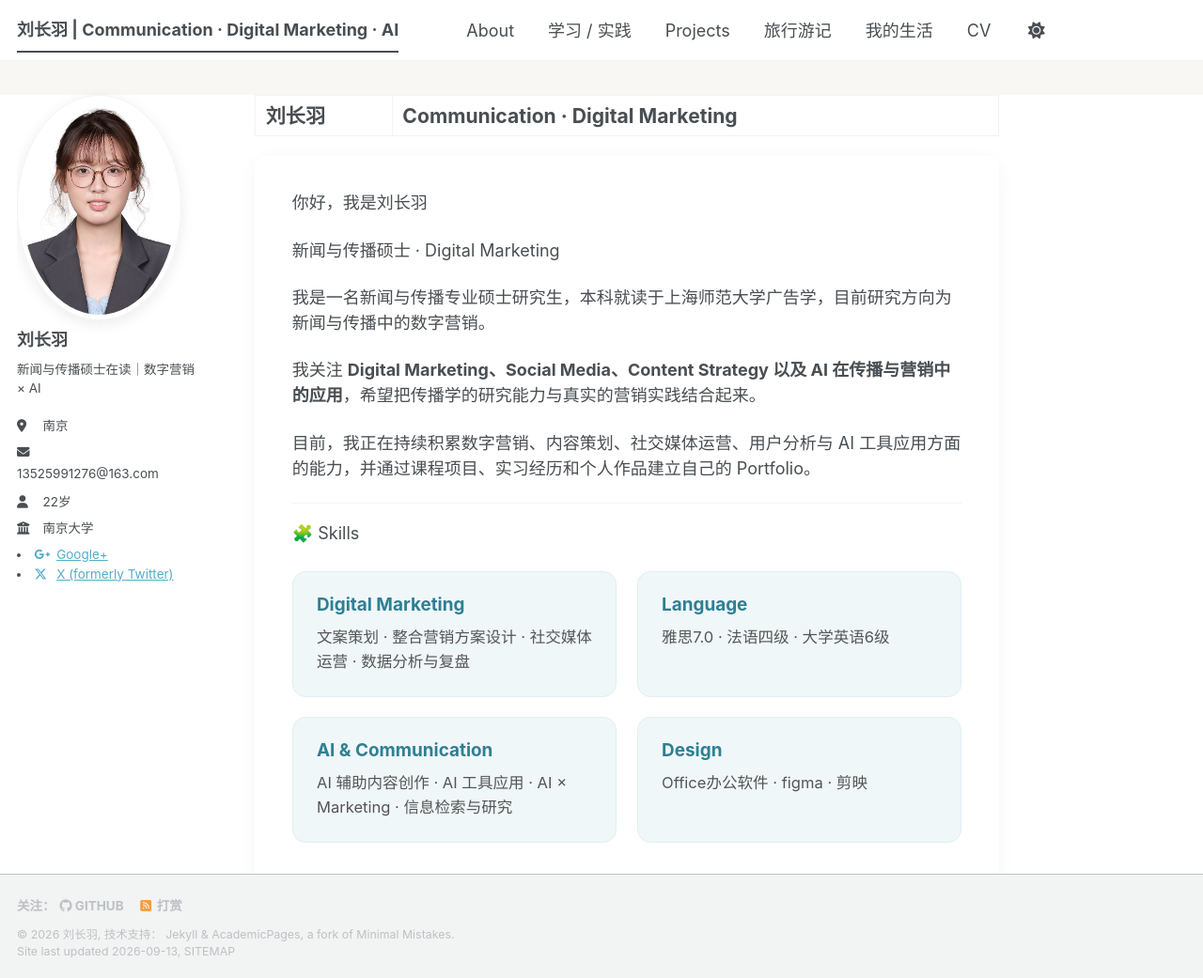
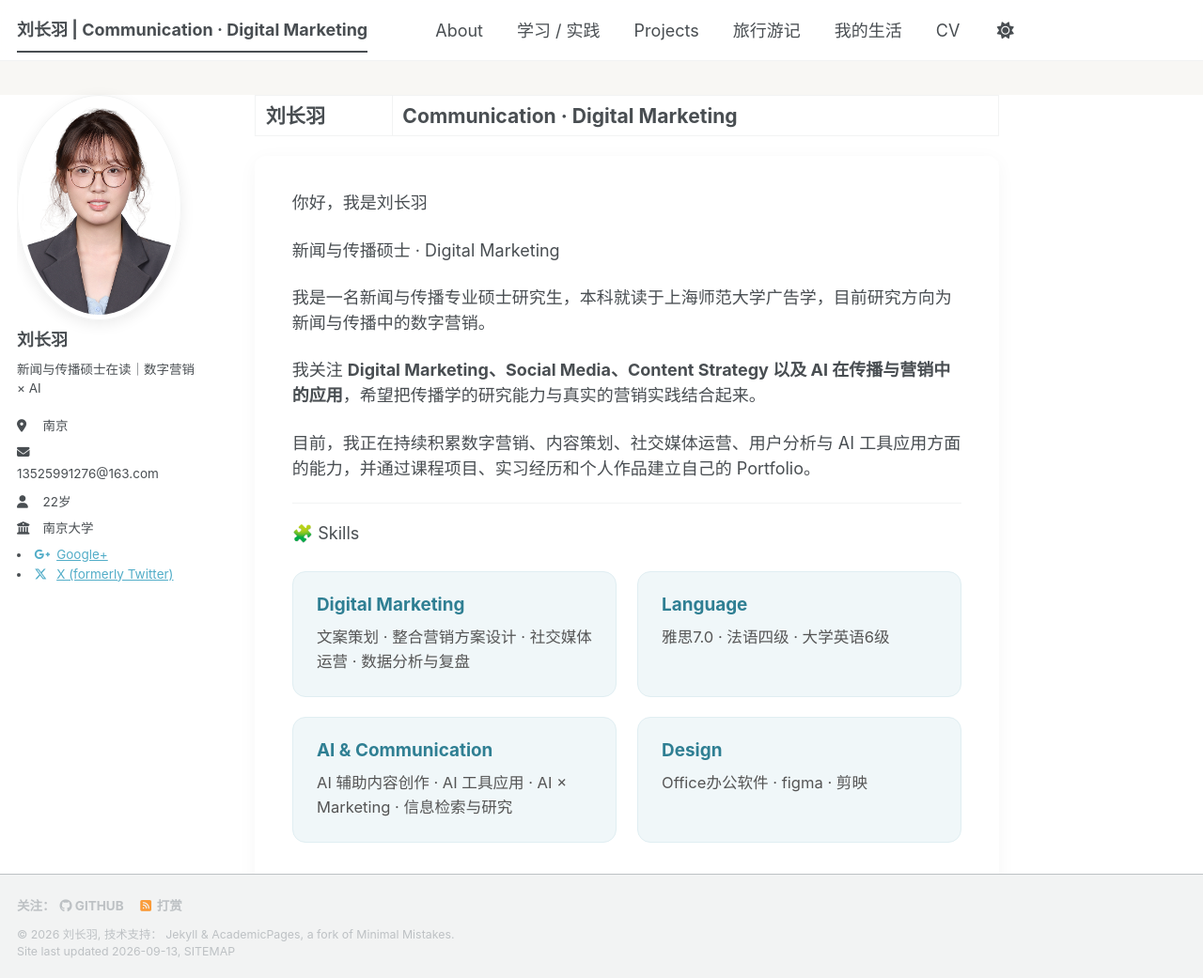
Before and after one commit to lunaalovegood2004-del/lunaalovegood2004-del.github.io, a Jekyll site: the page built from _pages/about.md, in a window 1280 px wide and 1041 px high. Shown: the whole window at 94% size. Built offline with Jekyll 4.4.1, drawn with Linux system fonts in a browser that asks for light colours; a style sheet for code colours, icons or effects is not loaded.

```diff
--- a/_config.yml
+++ b/_config.yml
@@ -5,7 +5,7 @@
 # Basic Site Settings
 locale                   : "zh-CN"
 site_theme               : "default"
-title                    : "刘长羽 | Communication · Digital Marketing · AI"
+title                    : "刘长羽 | Communication · Digital Marketing "
 title_separator          : "-"
 name                     : &name "刘长羽"
 description              : &description "新闻与传播硕士｜数字营销｜AI｜个人作品集"
```
